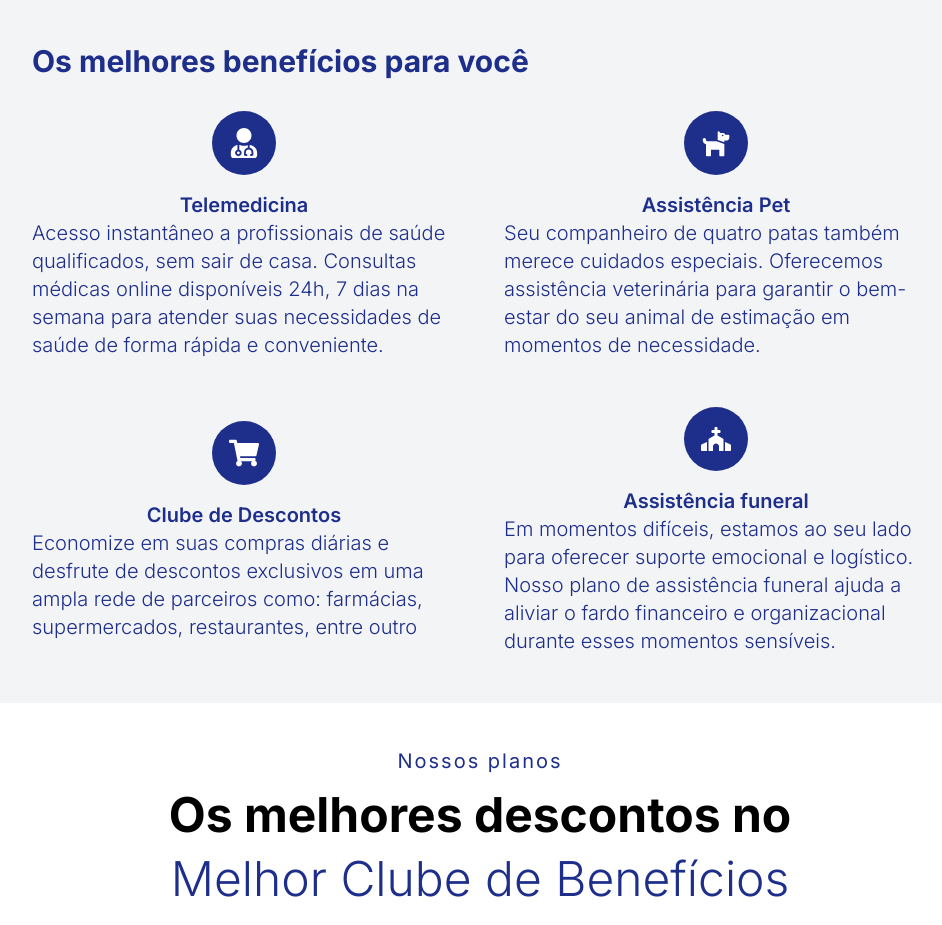
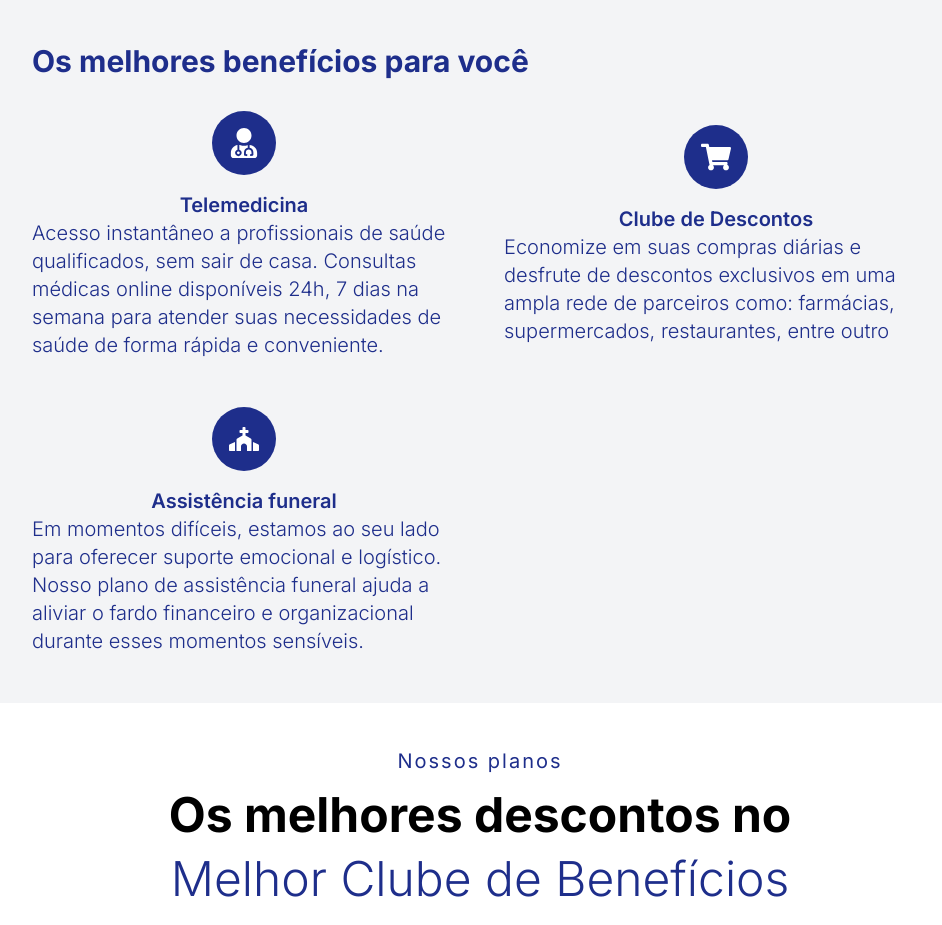
Before and after one commit to marceloaaguilar/saudeParaFamilia, a Next.js app: page / in a window 1280 px wide. Shown: the part 1340-2265 px from the top of the page, without its empty margins (160-1102 px from the left). Built offline with nearby package versions, Linux system fonts and the light colour scheme.

Commit message:
removing pet benefit

```diff
--- a/src/app/components/Benefits.tsx
+++ b/src/app/components/Benefits.tsx
@@ -10,7 +10,6 @@ interface Benefit {
 
 const benefits: Benefit[] = [
   { title: 'Telemedicina', description: 'Acesso instantâneo a profissionais de saúde qualificados, sem sair de casa. Consultas médicas online disponíveis 24h, 7 dias na semana para atender suas necessidades de saúde de forma rápida e conveniente.', icon: <FaUserMd /> },
-  { title: 'Assistência Pet', description:'Seu companheiro de quatro patas também merece cuidados especiais. Oferecemos assistência veterinária para garantir o bem-estar do seu animal de estimação em momentos de necessidade.' , icon: <FaDog/>},
   { title: 'Clube de Descontos', description:'Economize em suas compras diárias e desfrute de descontos exclusivos em uma ampla rede de parceiros como: farmácias, supermercados, restaurantes, entre outro' , icon: <FaShoppingCart/> },
   { title: 'Assistência funeral', description:'Em momentos difíceis, estamos ao seu lado para oferecer suporte emocional e logístico. Nosso plano de assistência funeral ajuda a aliviar o fardo financeiro e organizacional durante esses momentos sensíveis.', icon: <FaChurch/> },
 ];
```
